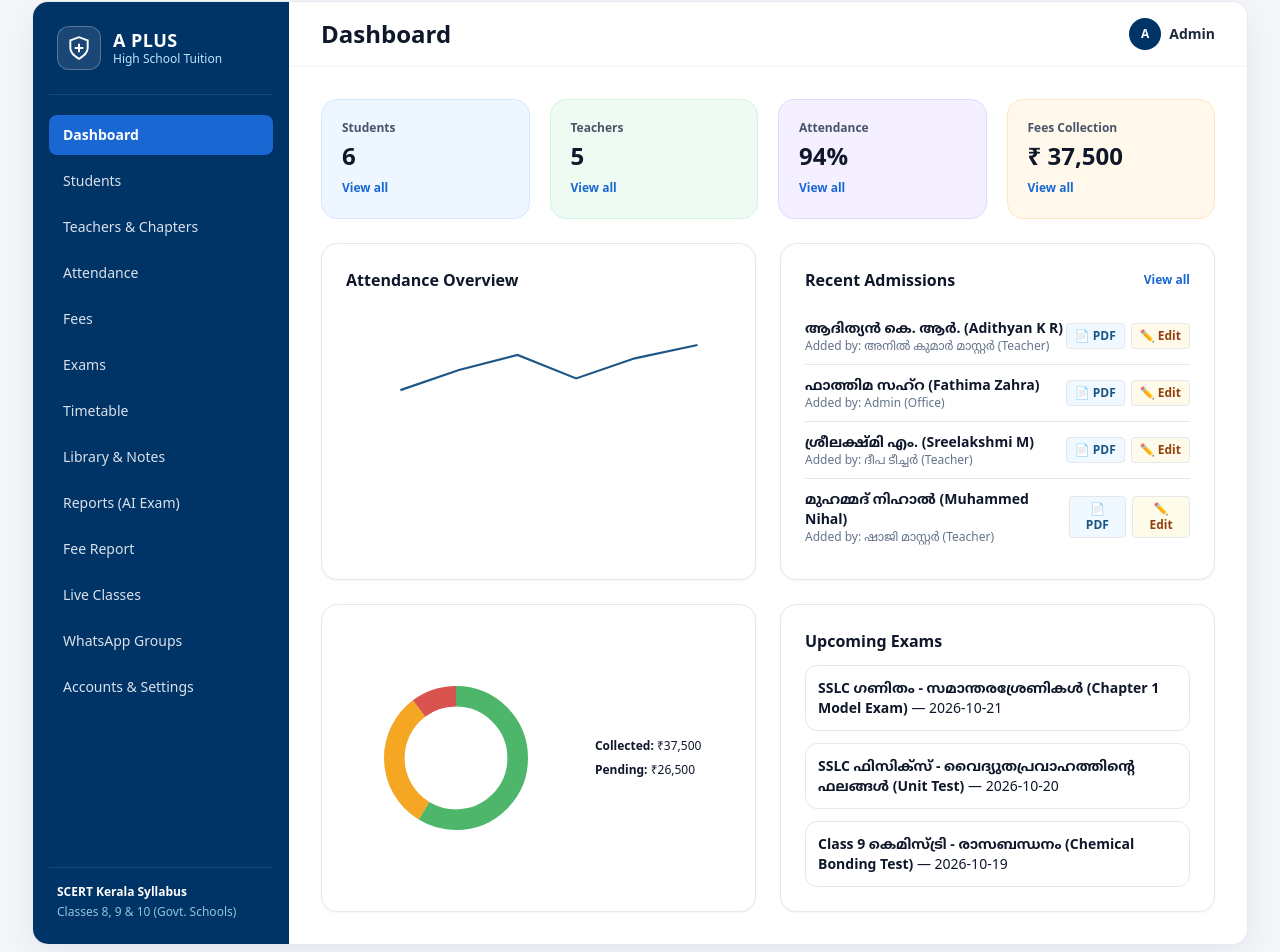
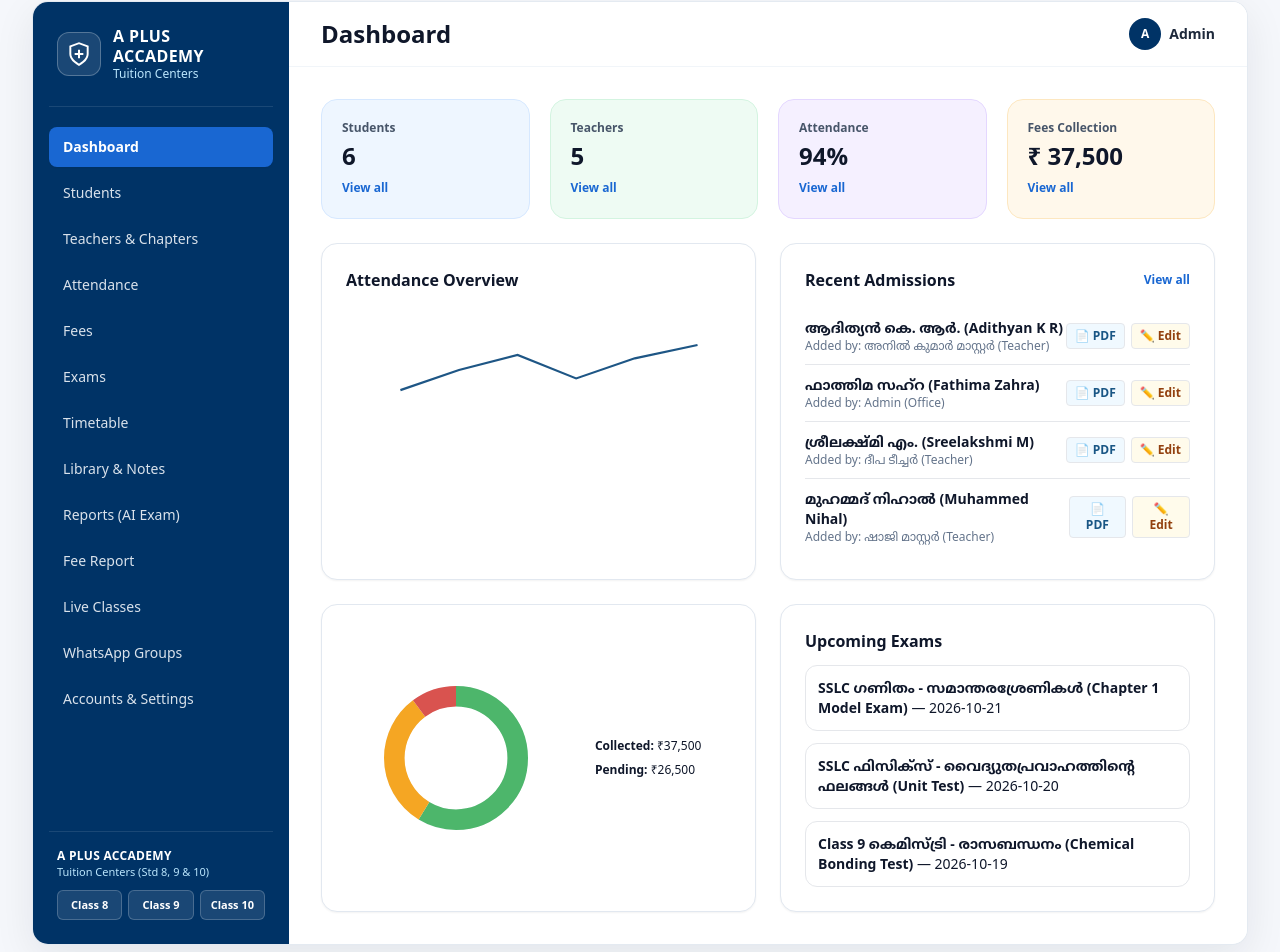
Before and after one commit to basilahammedmt-cmd/institution-app, a Next.js app in the folder web-app/: page / in a window 1280 px wide. Shown: the part 105-1057 px from the top of the page. Built offline with nearby package versions, Linux system fonts and the light colour scheme.

Commit message:
feat: update sidebar branding to A PLUS ACCADEMY Tuition Centers with clickable Class 8, 9, 10 buttons

```diff
--- a/web-app/src/app/page.tsx
+++ b/web-app/src/app/page.tsx
@@ -710,8 +710,8 @@ export default function APlusAcademyPortal() {
                 </svg>
               </div>
               <div>
-                <h2 className="font-bold text-lg leading-tight tracking-wide text-white">A PLUS</h2>
-                <p className="text-xs text-sky-200 font-medium">High School Tuition</p>
+                <h2 className="font-bold text-base leading-tight tracking-wide text-white">A PLUS ACCADEMY</h2>
+                <p className="text-xs text-sky-200 font-medium">Tuition Centers</p>
               </div>
             </div>
 
@@ -735,9 +735,30 @@ export default function APlusAcademyPortal() {
             </nav>
           </div>
 
-          <div className="mt-6 pt-4 border-t border-white/10 px-2 text-xs text-sky-200/80 space-y-1">
-            <div className="font-bold text-white">SCERT Kerala Syllabus</div>
-            <div>Classes 8, 9 & 10 (Govt. Schools)</div>
+          <div className="mt-6 pt-4 border-t border-white/10 px-2 text-xs text-sky-200/90 space-y-2.5">
+            <div>
+              <div className="font-extrabold text-white tracking-wide">A PLUS ACCADEMY</div>
+              <div className="text-[11px] text-sky-200">Tuition Centers (Std 8, 9 & 10)</div>
+            </div>
+            <div className="grid grid-cols-3 gap-1.5">
+              {[
+                { g: "8", batchId: "B08-A" },
+                { g: "9", batchId: "B09-A" },
+                { g: "10", batchId: "B10-A" },
+              ].map((cls) => (
+                <button
+                  key={cls.g}
+                  onClick={() => {
+                    setSelectedAttBatchId(cls.batchId);
+                    setNewStudent({ ...newStudent, batchId: cls.batchId });
+                    setActiveView("attendance");
+                  }}
+                  className="py-1.5 px-1 rounded-md bg-white/10 hover:bg-[#1967d2] text-white font-bold text-[11px] border border-white/20 transition text-center"
+                >
+                  Class {cls.g}
+                </button>
+              ))}
+            </div>
           </div>
         </aside>
 
```
Also changed, not shown: 1 other file (tests, documents, lock files or other folders).
